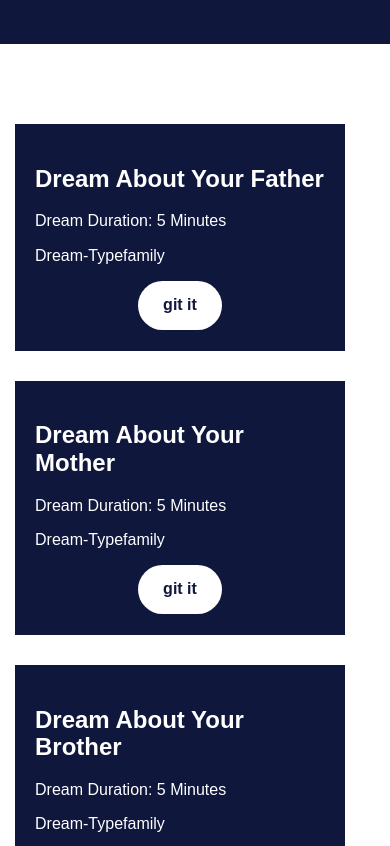
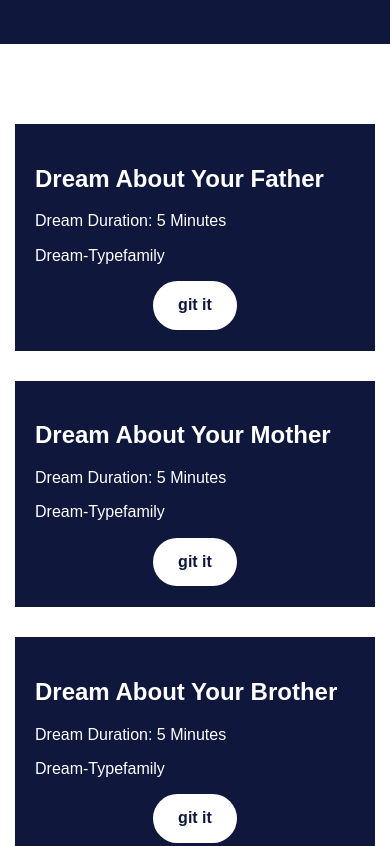
Before and after one commit to ZiadMoo/zzz, a plain HTML site: page index.html in a window 390 px wide. Shown: the part 800-1646 px from the top of the page. Drawn offline with Linux system fonts and the light colour scheme; a web font is replaced by a local one.

Commit message:
second update

```diff
--- a/Css/main.css
+++ b/Css/main.css
@@ -165,6 +165,12 @@ a {
     color: white;
 }
 
+@media(max-width:767px) {
+    .dreams-page .container .box {
+        margin-right: 0;
+    }
+}
+
 .dreams-page .container .box span {}
 
 .dreams-page .container .box div {
```
